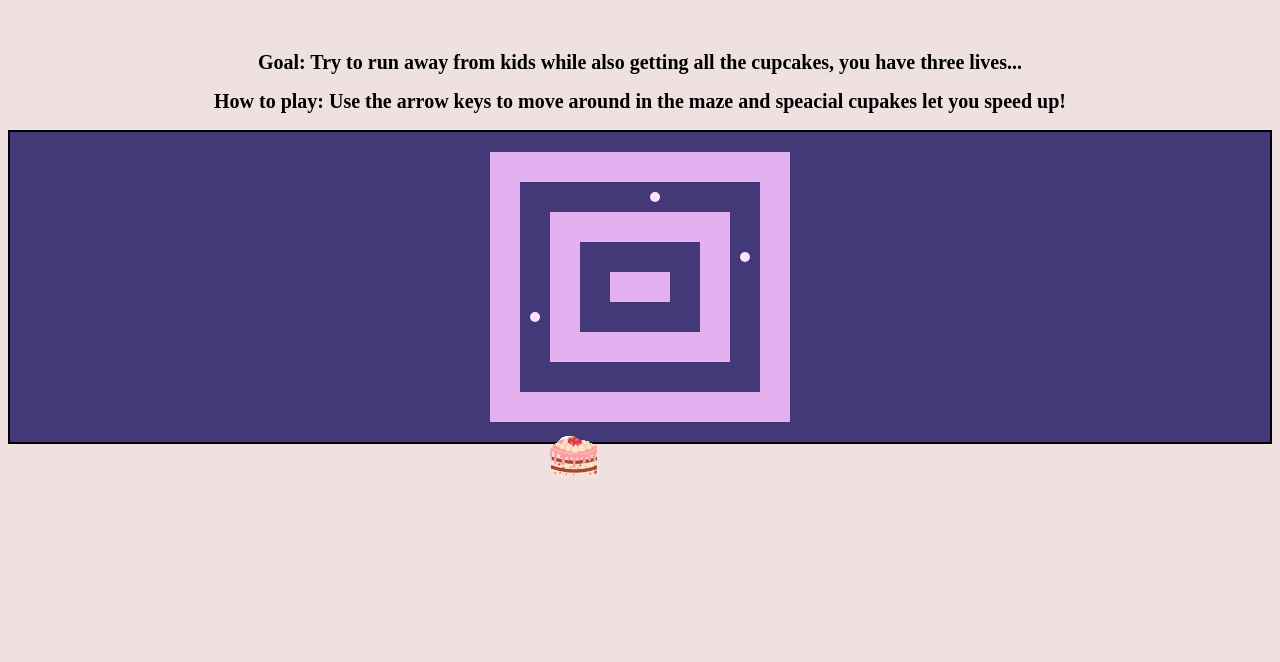
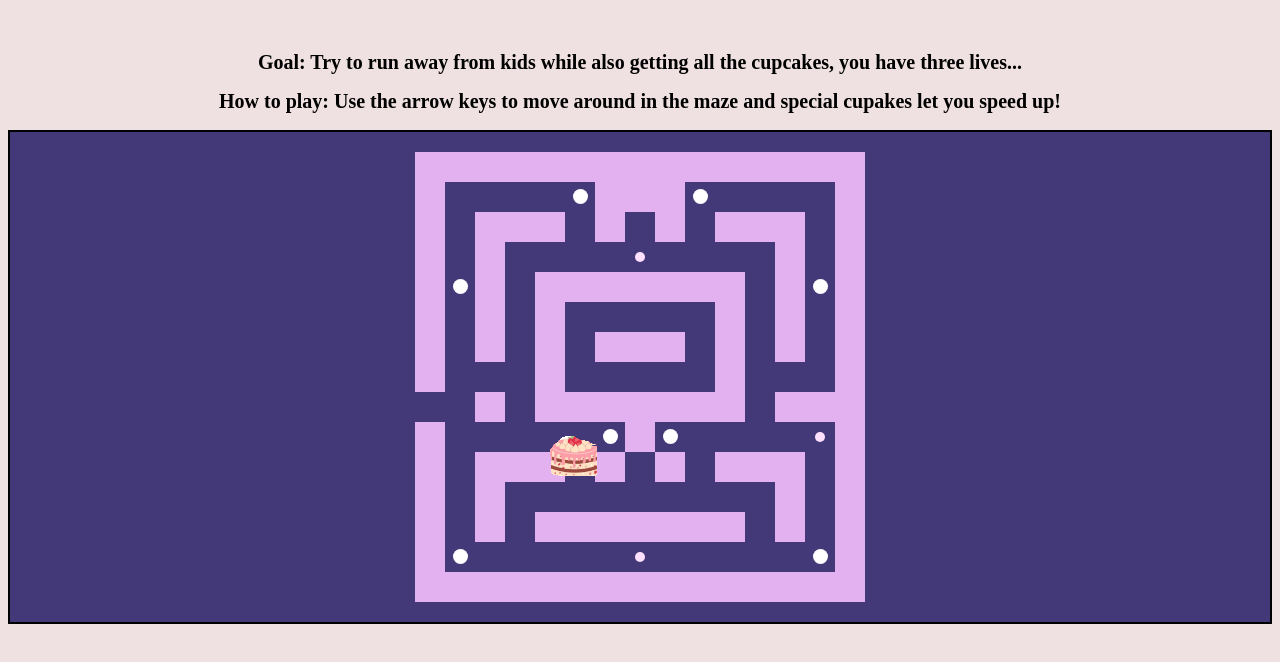
Before and after one commit to 2024-25-Allen-ISD-Computer-Science/5th-period-isp-candy-craze-maze, a website built with Parcel: page src/index.html in a window 1280 px wide. Shown: the part 114-776 px from the top of the page. Built offline with nearby package versions, Linux system fonts and the light colour scheme.

Commit message:
maze bigger + power pellets

```diff
--- a/src/index.html
+++ b/src/index.html
@@ -9,7 +9,7 @@
  <body>
    <h1 class="title-text"> CANDY CRAZE MAZE</h1>
    <h2 class = "goal-text">Goal: Try to run away from kids while also getting all the cupcakes, you have three lives... </h2>
-   <h2 class = "howtoplay-text"> How to play: Use the arrow keys to move around in the maze and speacial cupakes let you speed up! </h2>
+   <h2 class = "howtoplay-text"> How to play: Use the arrow keys to move around in the maze and special cupakes let you speed up! </h2>
      <div id = "game"></div>
      <script src = "script.js"></script>
      <div class= "cake"></div>
--- a/src/script.js
+++ b/src/script.js
@@ -1,21 +1,26 @@
 
 const layout = [
-    1, 1, 1, 1, 1, 1, 1, 1, 1, 1,
-    1, 0, 0, 0, 0, 2, 0, 0, 0, 1,
-    1, 0, 1, 1, 1, 1, 1, 1, 0, 1,
-    1, 0, 1, 0, 0, 0, 0, 1, 2, 1,
-    1, 0, 1, 0, 1, 1, 0, 1, 0, 1,
-    1, 2, 1, 0, 0, 0, 0, 1, 0, 1,
-    1, 0, 1, 1, 1, 1, 1, 1, 0, 1,
-    1, 0, 0, 0, 0, 0, 0, 0, 0, 1,
-    1, 1, 1, 1, 1, 1, 1, 1, 1, 1,
-
+    1, 1, 1, 1, 1, 1, 1, 1, 1, 1, 1, 1, 1, 1, 1,
+    1, 0, 0, 0, 0, 3, 1, 1, 1, 3, 0, 0, 0, 0, 1,
+    1, 0, 1, 1, 1, 0, 1, 0, 1, 0, 1, 1, 1, 0, 1,
+    1, 0, 1, 0, 0, 0, 0, 2, 0, 0, 0, 0, 1, 0, 1,
+    1, 3, 1, 0, 1, 1, 1, 1, 1, 1, 1, 0, 1, 3, 1,
+    1, 0, 1, 0, 1, 0, 0, 0, 0, 0, 1, 0, 1, 0, 1,
+    1, 0, 1, 0, 1, 0, 1, 1, 1, 0, 1, 0, 1, 0, 1,
+    1, 0, 0, 0, 1, 0, 0, 0, 0, 0, 1, 0, 0, 0, 1,
+    0, 0, 1, 0, 1, 1, 1, 1, 1, 1, 1, 0, 1, 1, 1,
+    1, 0, 0, 0, 0, 0, 3, 1, 3, 0, 0, 0, 0, 2, 1,
+    1, 0, 1, 1, 1, 0, 1, 0, 1, 0, 1, 1, 1, 0, 1,
+    1, 0, 1, 0, 0, 0, 0, 0, 0, 0, 0, 0, 1, 0, 1,
+    1, 0, 1, 0, 1, 1, 1, 1, 1, 1, 1, 0, 1, 0, 1,
+    1, 3, 0, 0, 0, 0, 0, 2, 0, 0, 0, 0, 0, 3, 1,
+    1, 1, 1, 1, 1, 1, 1, 1, 1, 1, 1, 1, 1, 1, 1
 ];
 const gameContainer = document.getElementById("game");
 function createMaze() {
     layout.forEach(cell => {
         const div = document.createElement("div");
-        div.classList.add(cell === 1 ? "wall" : cell === 2 ? "collectible" : "path");
+        div.classList.add(cell === 1 ? "wall" : cell === 2 ? "collectible" : cell === 3 ? "power-pellet" : "path");
         gameContainer.appendChild(div);
     });
 }
--- a/src/styles.css
+++ b/src/styles.css
@@ -22,8 +22,8 @@ body{
 
 #game {
     display: grid;
-    grid-template-columns: repeat(10, 30px);
-    grid-template-rows: repeat(9, 30px);
+    grid-template-columns: repeat(15, 30px);
+    grid-template-rows: repeat(15, 30px);
     justify-content: center;
     padding: 20px;
     background-color: #433878;
@@ -38,8 +38,8 @@ body{
 
 .path {
     background-color: #433878;
-    width: 30px;
-    height: 30px;
+    width: 40px;
+    height: 40px;
 }
 
 .collectible {
@@ -49,6 +49,15 @@ body{
     margin: auto;
     border-radius: 50%;
 }
+
+.power-pellet {
+    background-color: #ffffff;
+    width: 15px;
+    height: 15px;
+    margin: auto;
+    border-radius: 50%;
+}
+
 .cake{
     width: 47px;
     height: 40px;
```
